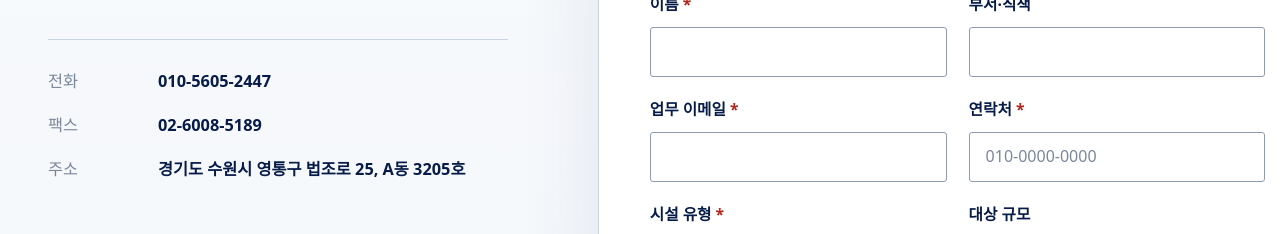
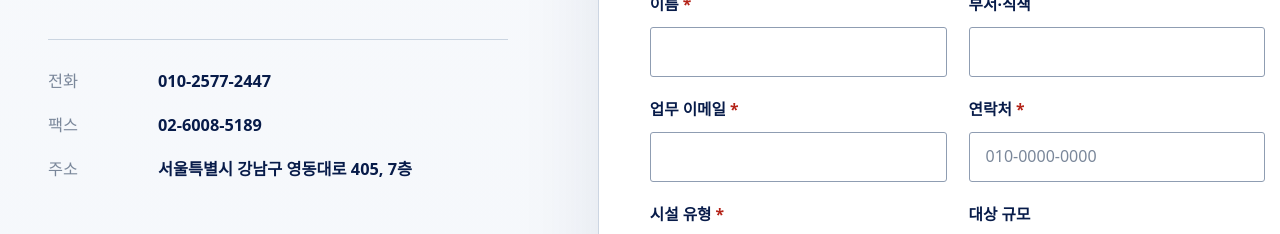
Before and after one commit to orbisenc/orbis-enc-website-hion-ver, a Next.js app: page /contact in a window 1280 px wide. Shown: the part 263-497 px from the top of the page. Built offline with nearby package versions, Linux system fonts and the light colour scheme; no server answers.

Commit message:
Update footer company contact information

```diff
--- a/src/components/marketing/footer.tsx
+++ b/src/components/marketing/footer.tsx
@@ -33,7 +33,6 @@ export function MarketingFooter() {
         <div className="footer-contact">
           <a href={`tel:${siteConfig.telephone.replaceAll("-", "")}`}>전화 {siteConfig.telephone}</a>
           <span>팩스 {siteConfig.fax}</span>
-          <a href={siteConfig.url}>웹사이트 {siteConfig.website}</a>
         </div>
       </div>
       <div className="marketing-container footer-bottom">
--- a/src/content/site.ts
+++ b/src/content/site.ts
@@ -2,15 +2,14 @@ export type NavItem = { label: string; href: string };
 
 export const siteConfig = {
   name: "ORBIS D&C",
-  legalName: "(주)오르비스디앤씨",
+  legalName: "(주)오르비스이앤씨",
   brandLine: "Building the Digital Future",
   description:
     "오르비스디앤씨는 현황진단, BAM, 시설자산화, 통합운영, AI 예측관리까지 건물 운영 전 과정을 데이터 기반 체계로 전환합니다.",
   url: process.env.NEXT_PUBLIC_SITE_URL ?? "https://www.orbisdnc.com",
-  telephone: "010-5605-2447",
+  telephone: "010-2577-2447",
   fax: "02-6008-5189",
-  address: "경기도 수원시 영통구 법조로 25, A동 3205호",
-  website: "www.orbisdnc.com",
+  address: "서울특별시 강남구 영동대로 405, 7층",
   email: null,
   representative: null,
   businessRegistrationNumber: null,
```
